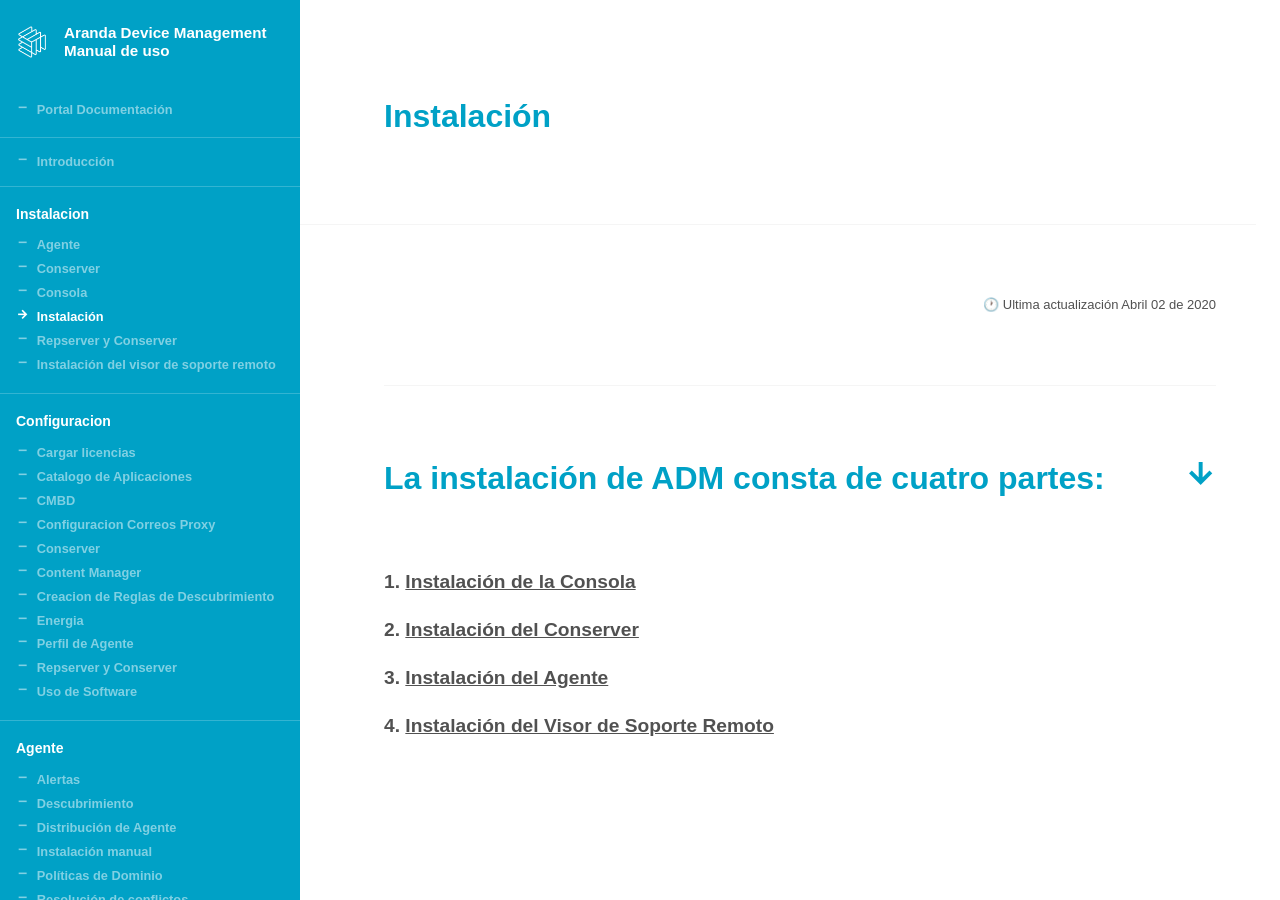
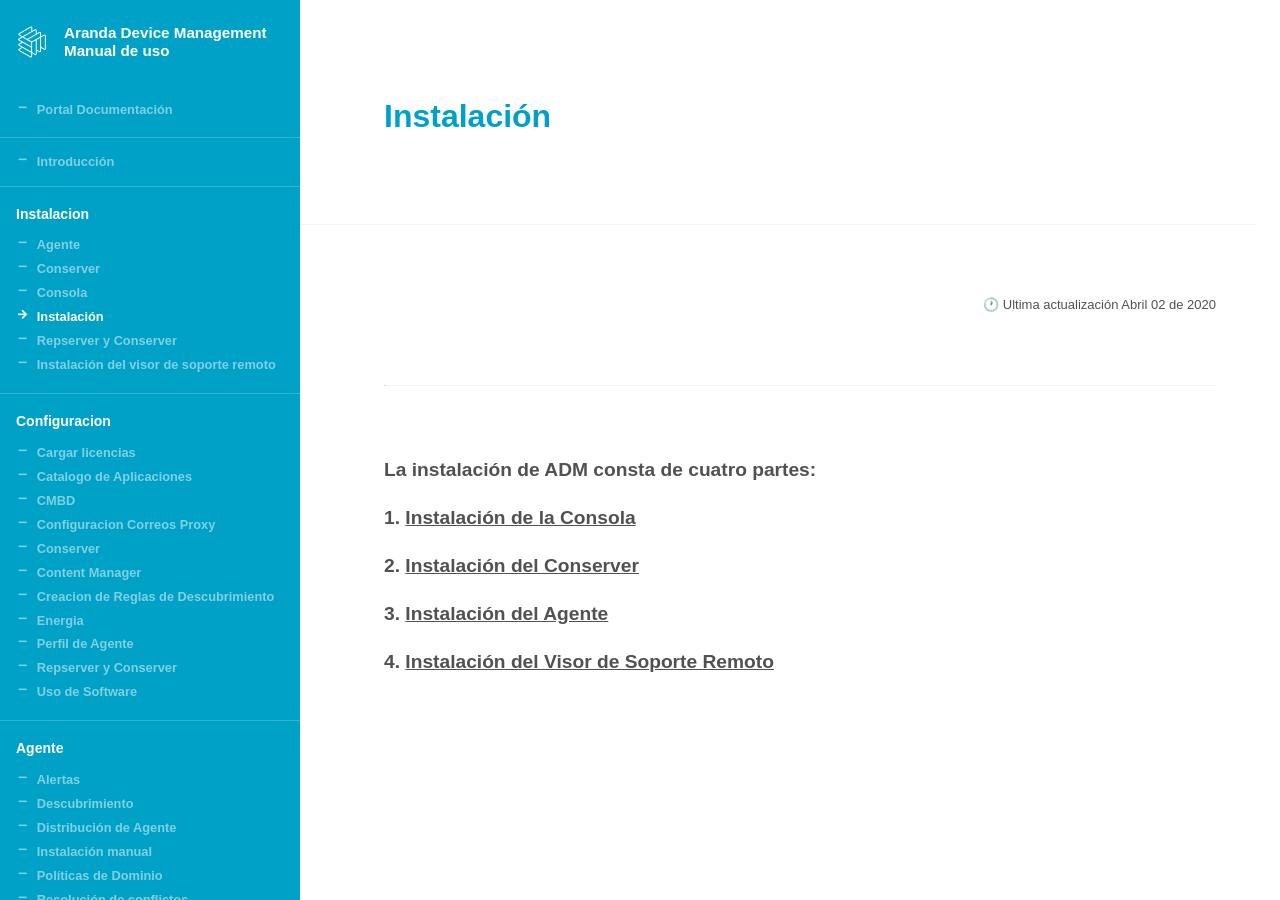
Before and after one commit to Nats85/adm, a Jekyll site: the page built from _docs/instalacion/instalacion.md, in a window 1280 px wide. Built offline with Jekyll 4.4.1, drawn with Linux system fonts in a browser that asks for light colours.

```diff
--- a/_docs/instalacion/instalacion.md
+++ b/_docs/instalacion/instalacion.md
@@ -3,9 +3,10 @@ title: Instalación
 info:
 ---
 ##### 🕐 Ultima actualización Abril 02 de 2020
+---
 
 
-# La instalación de ADM consta de cuatro partes:
+### La instalación de ADM consta de cuatro partes:
 
 ## 1. [Instalación de la Consola](https://nats85.github.io/adm/docs/instalacion/consola.html)
 ## 2. [Instalación del Conserver](https://nats85.github.io/adm/docs/instalacion/conserver.html)
```
